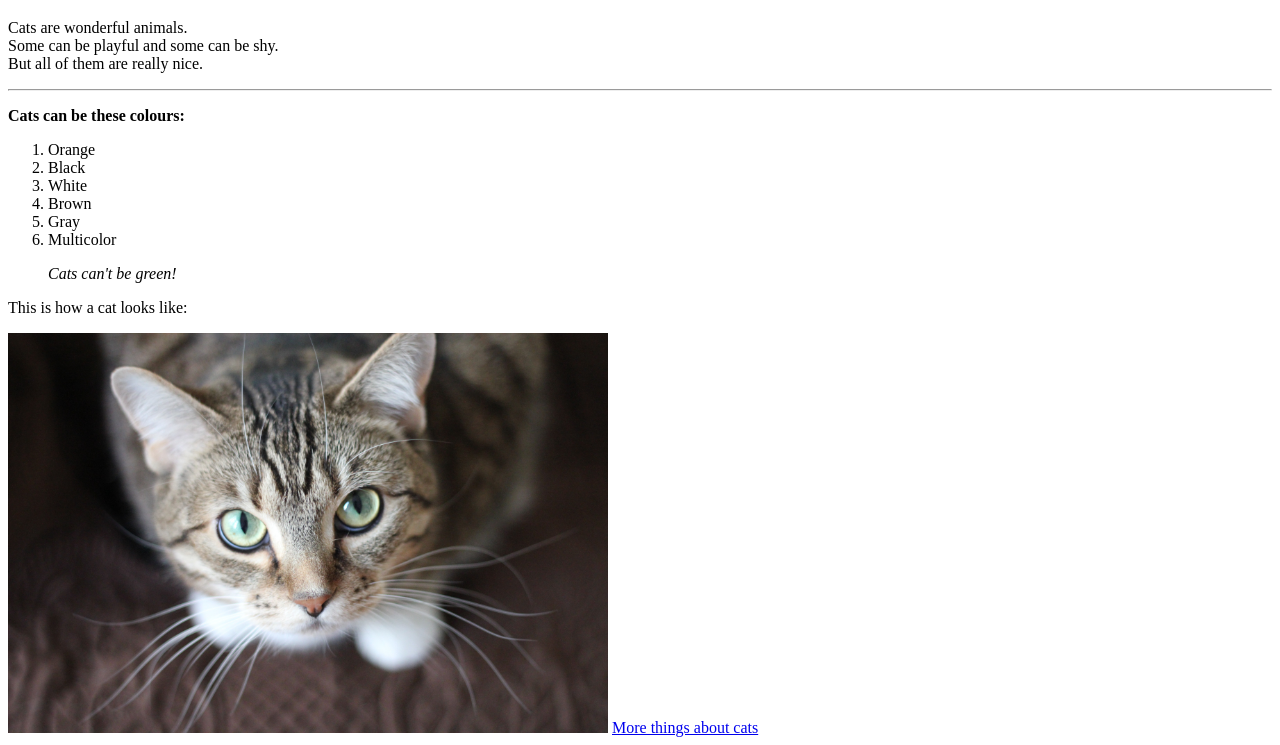
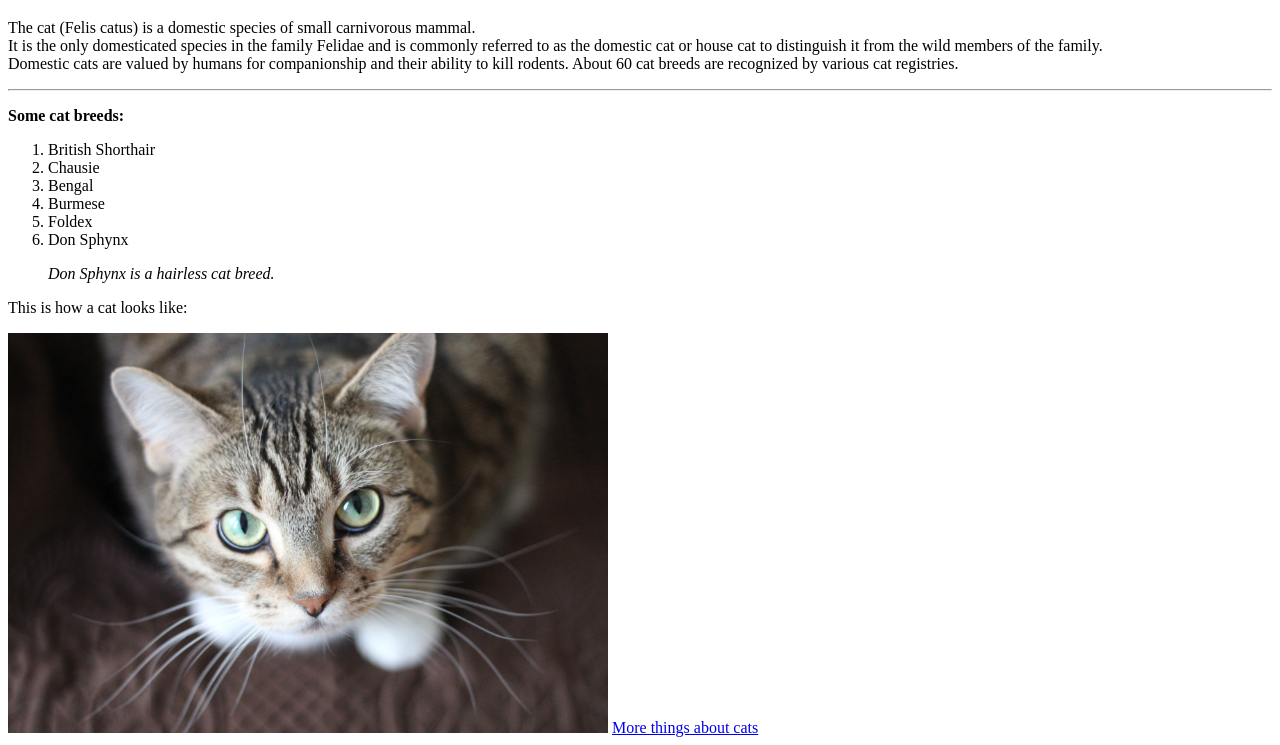
Before and after one commit to a22dianart/animalProject, a plain HTML site: page index.html in a window 1280 px wide. Shown: the part 61-806 px from the top of the page. Drawn offline with Linux system fonts and the light colour scheme.

Commit message:
Update index.html

```diff
--- a/index.html
+++ b/index.html
@@ -8,20 +8,20 @@
 </head>
 <body>
     <p><h1>CATS</h1></p>
-    <p> Cats are wonderful animals. <br>
-    Some can be playful and some can be shy.<br>
-    But all of them are really nice. </p>
+    <p> The cat (Felis catus) is a domestic species of small carnivorous mammal. <br>
+    It is the only domesticated species in the family Felidae and is commonly referred to as the domestic cat or house cat to distinguish it from the wild members of the family.<br>
+    Domestic cats are valued by humans for companionship and their ability to kill rodents. About 60 cat breeds are recognized by various cat registries. </p>
     <hr>
-    <p> <strong> Cats can be these colours: </strong> </p>
+    <p> <strong> Some cat breeds: </strong> </p>
     <ol>
-        <li> Orange </li>
-        <li>  Black </li>
-        <li>  White </li>
-        <li> Brown </li>
-        <li>  Gray </li>
-        <li>  Multicolor </li>
+        <li> British Shorthair </li>
+        <li>  Chausie </li>
+        <li>  Bengal  </li>
+        <li> Burmese </li>
+        <li>  Foldex </li>
+        <li>  Don Sphynx </li>
     </ol>
-    <ul> <em>Cats can't be green!</em></ul>
+    <ul> <em>Don Sphynx is a hairless cat breed.</em></ul>
     <p> This is how a cat looks like: </p>
     <img src="images/cat.jpg" alt="cat" width="600px" height ="400px">
     <a href="https://en.wikipedia.org/wiki/Cat"> More things about cats </a>
```
